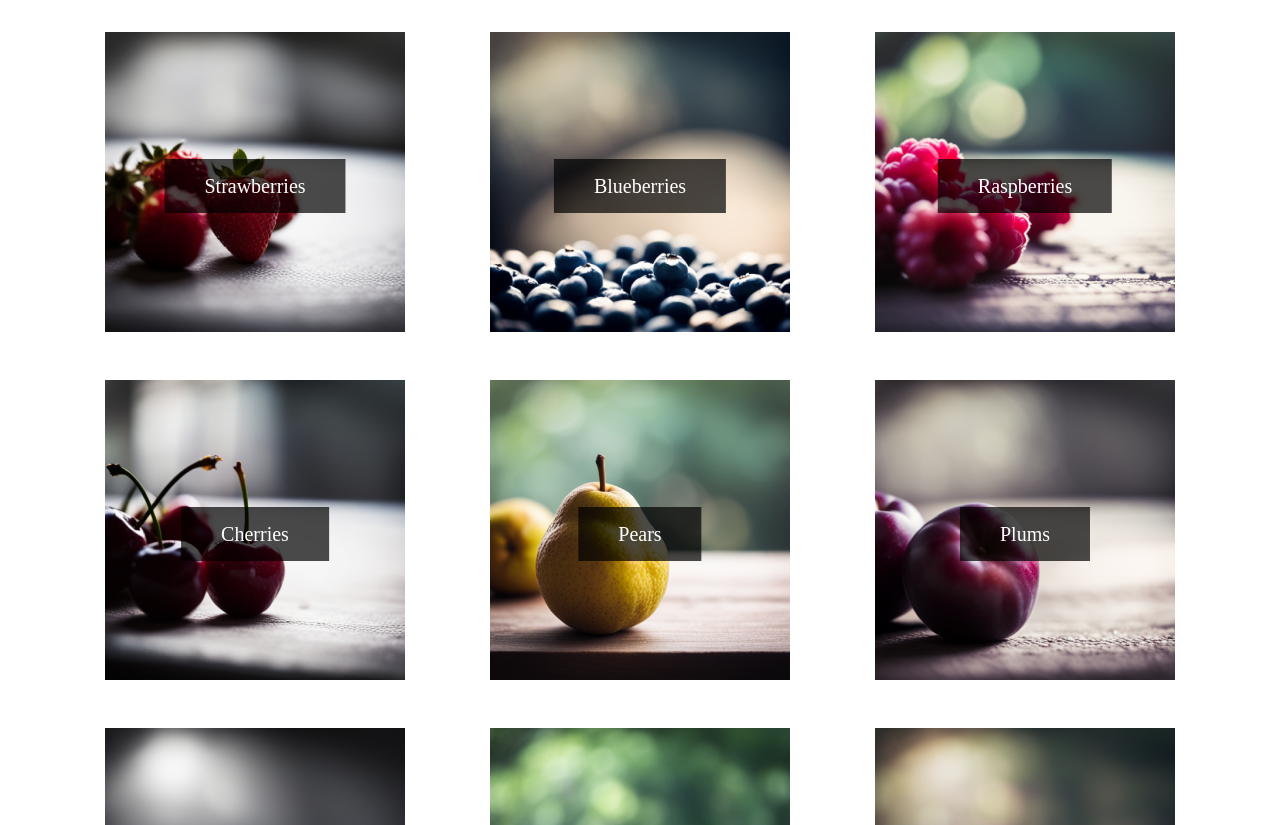
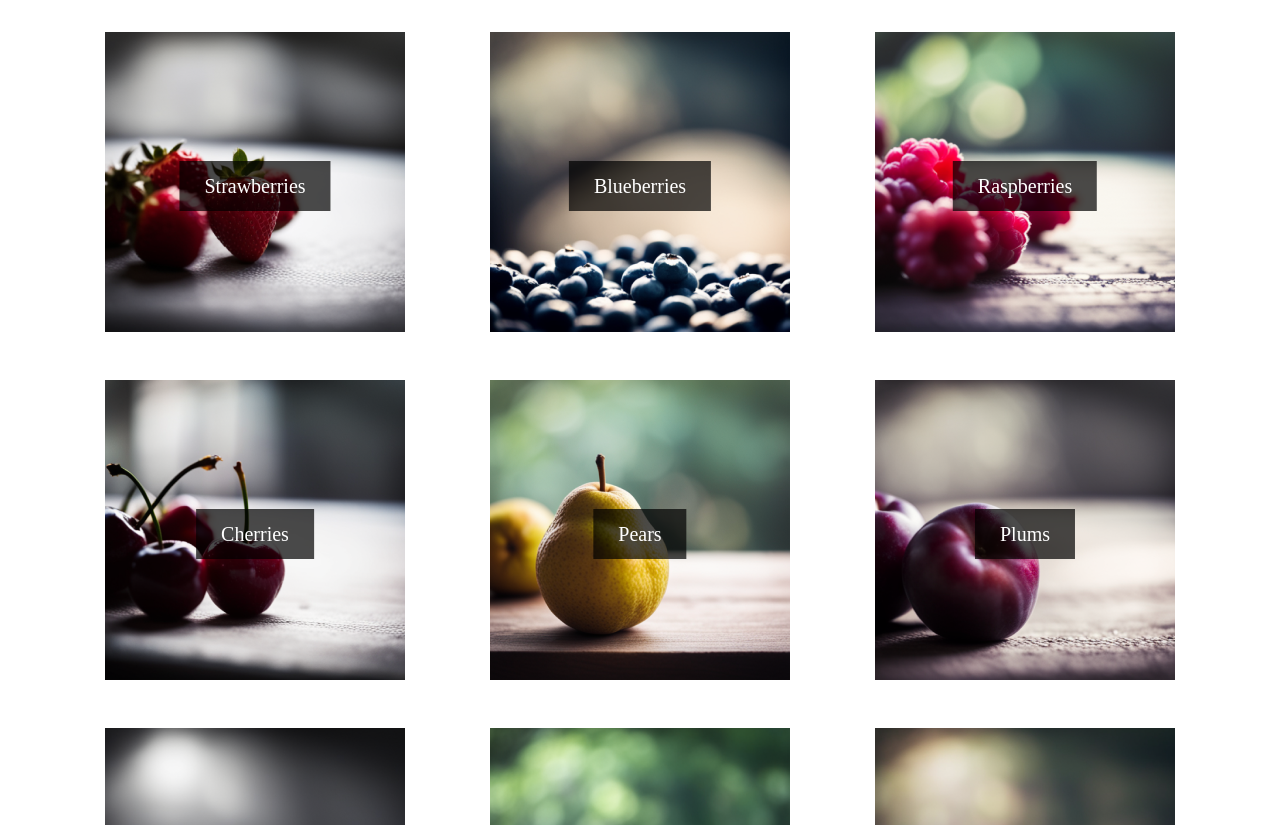
Before and after one commit to KatieKaffe/farm, a plain HTML site: page index.html in a window 1280 px wide. Shown: the part 849-1674 px from the top of the page. Drawn offline with Linux system fonts and the light colour scheme; a web font is replaced by a local one.

Commit message:
edited css

```diff
--- a/css/styles.css
+++ b/css/styles.css
@@ -159,7 +159,7 @@ figcaption {
     transform: translate(-50%, -50%);
     background-color: rgb(0 0 0 /0.7);
     color: #ffffff;
-    padding: 12px 40px;
+    padding: 10px 25px;
 }
 
 img {
```
